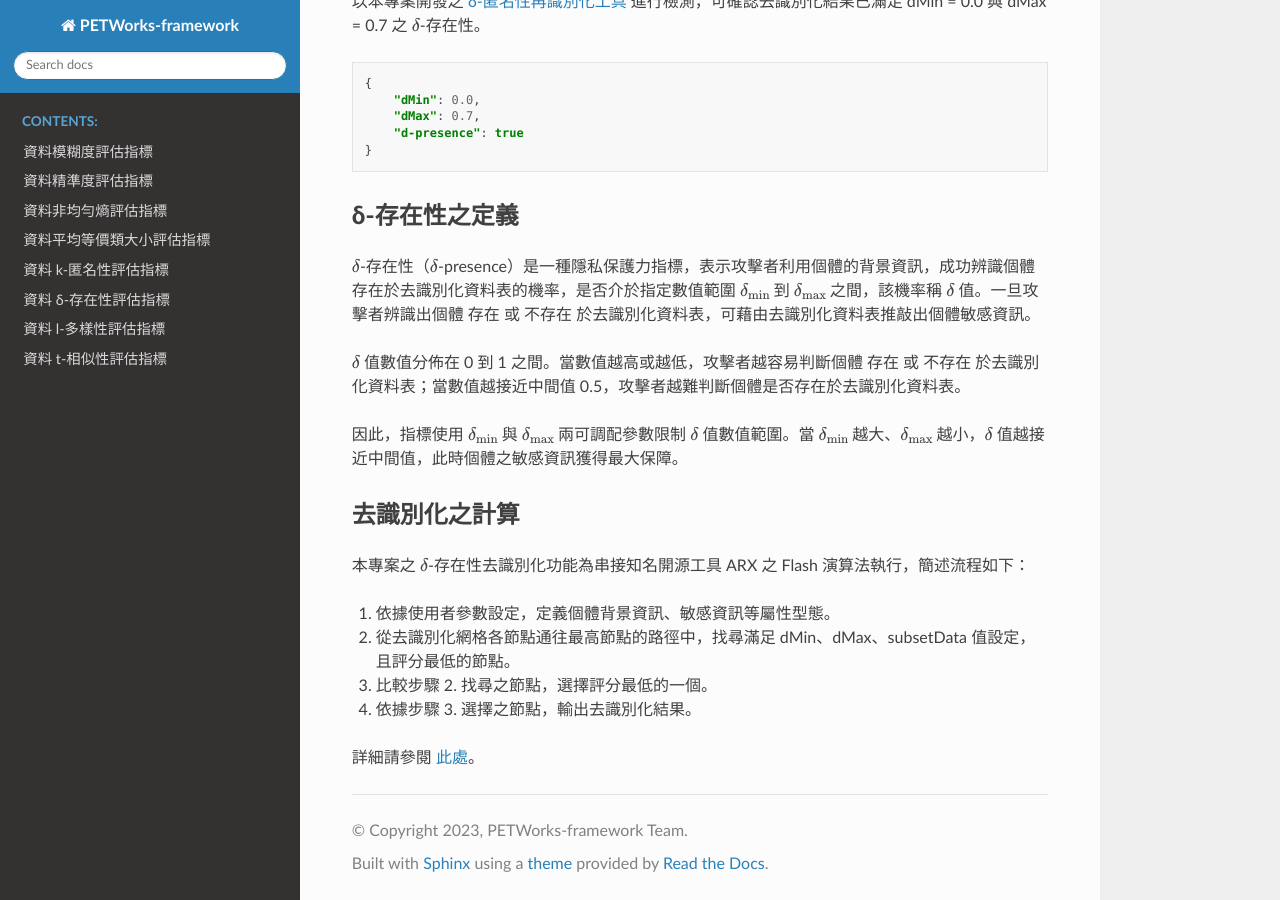
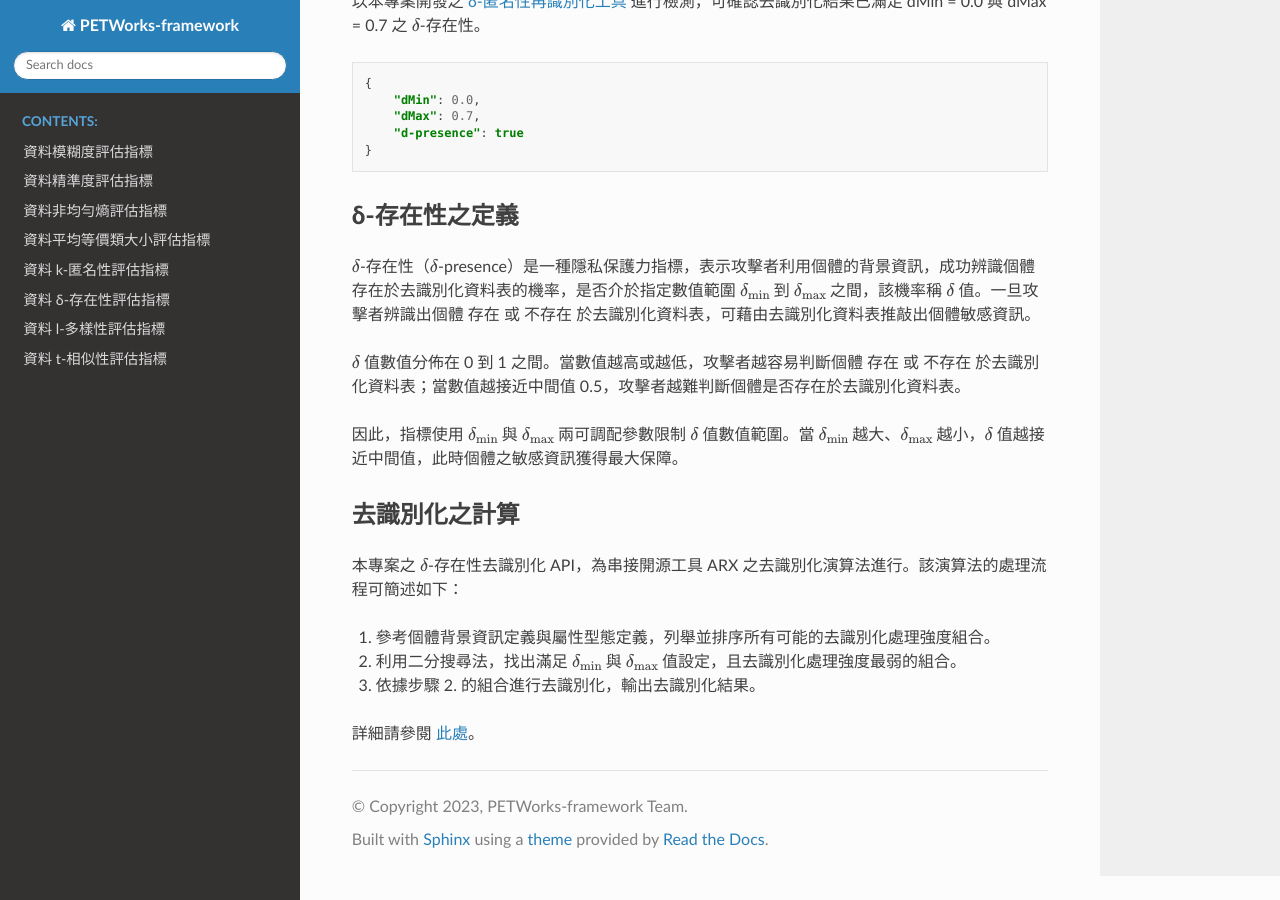
Before and after one commit to quark-engine/PETWorks-DOC, a Sphinx documentation site: the page built from docs/source/dpresence_de-identify.rst, in a window 1280 px wide and 900 px high, scrolled down 1845 px. Built offline with Sphinx 7.4.7 and the Read the Docs theme 2.0.0, drawn with Linux system fonts in a browser that asks for light colours; some of the changed text lies outside the part shown.

Commit message:
Update dpresence_de-identify.rst

```diff
--- a/docs/source/dpresence_de-identify.rst
+++ b/docs/source/dpresence_de-identify.rst
@@ -104,12 +104,11 @@
 
 去識別化之計算
 ---------------------------
-本專案之 :math:`\delta`-存在性去識別化功能為串接知名開源工具 ARX 之 Flash 演算法執行，簡述流程如下：
+本專案之 :math:`\delta`-存在性去識別化 API，為串接開源工具 ARX 之去識別化演算法進行。該演算法的處理流程可簡述如下：
 
-1. 依據使用者參數設定，定義個體背景資訊、敏感資訊等屬性型態。
-2. 從去識別化網格各節點通往最高節點的路徑中，找尋滿足 dMin、dMax、subsetData 值設定，且評分最低的節點。
-3. 比較步驟 2. 找尋之節點，選擇評分最低的一個。
-4. 依據步驟 3. 選擇之節點，輸出去識別化結果。
+1. 參考個體背景資訊定義與屬性型態定義，列舉並排序所有可能的去識別化處理強度組合。
+2. 利用二分搜尋法，找出滿足 :math:`\delta_{\min}` 與 :math:`\delta_{\max}` 值設定，且去識別化處理強度最弱的組合。
+3. 依據步驟 2. 的組合進行去識別化，輸出去識別化結果。
 
 
 詳細請參閱 `此處 <https://hackmd.io/_m52ikVaS1GujvowVEmPFA>`_。
```
Also changed, not shown: other parts of docs/source/dpresence_de-identify.rst (+2 -2 lines).
